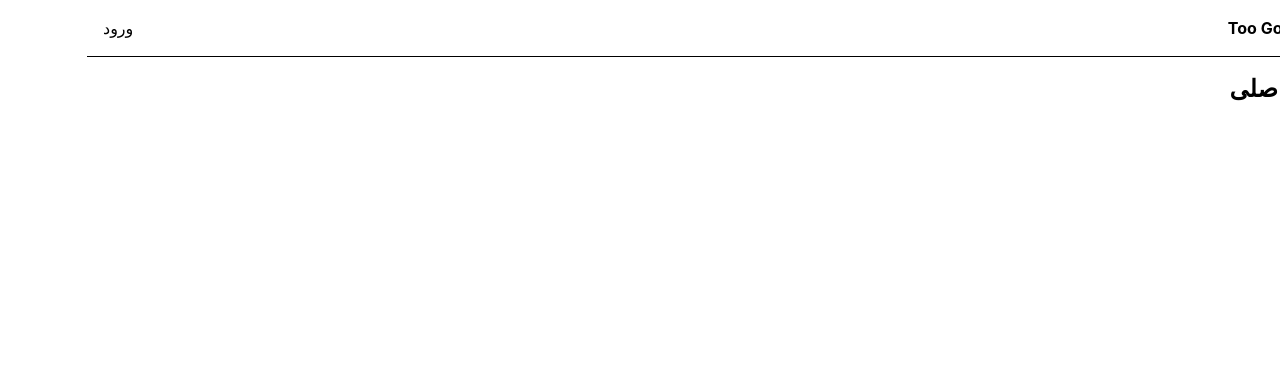
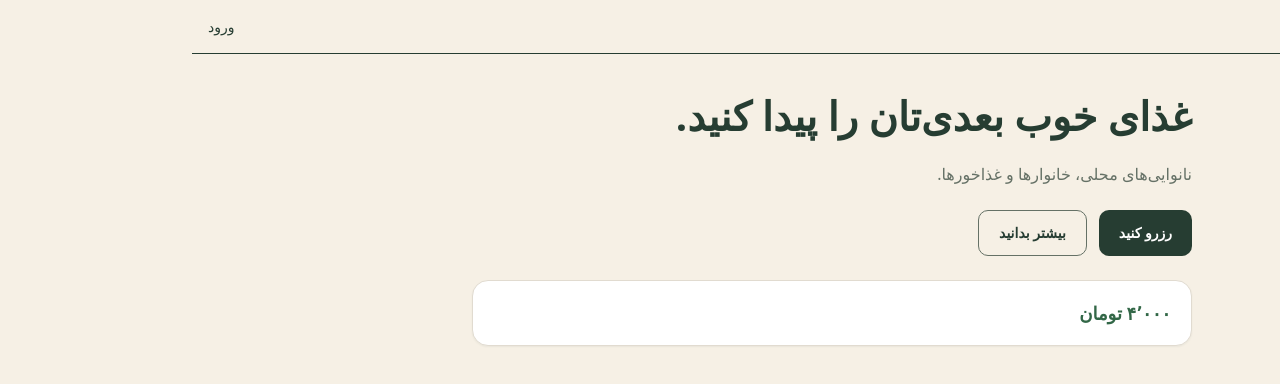
Before and after one commit to samanskh/tahe-dig-frontend, a React (Vite) app: page / in a window 1280 px wide. Shown: the top 384 px of the page. Built offline with nearby package versions, Linux system fonts and the light colour scheme; no server answers.

Commit message:
feat: add Crumb design tokens, Vazirmatn font and base styles

```diff
--- a/package.json
+++ b/package.json
@@ -10,6 +10,7 @@
     "preview": "vite preview"
   },
   "dependencies": {
+    "@fontsource-variable/vazirmatn": "^5.3.0",
     "@tailwindcss/vite": "^4.3.3",
     "react": "^19.3.1",
     "react-dom": "^19.3.1",
--- a/src/index.css
+++ b/src/index.css
@@ -1 +1,126 @@
 @import "tailwindcss";
+
+/* ============================================
+   Crumb Design System v1.0 — Design Tokens
+   ============================================ */
+
+@theme {
+  /* ---------- Font ---------- */
+  --font-sans: "Vazirmatn Variable", system-ui, sans-serif;
+
+  /* ---------- Colors: surfaces ---------- */
+  --color-background: #f6f0e5;
+  --color-surface: #ffffff;
+  --color-surface-secondary: #eee8dd;
+  --color-surface-sage: #dce6d6;
+
+  /* ---------- Colors: text ---------- */
+  --color-text-primary: #263d32;
+  --color-text-secondary: #657166;
+  --color-text-disabled: #98a097;
+  --color-text-inverse: #ffffff;
+  --color-text-on-accent: #263d32;
+
+  /* ---------- Colors: primary ---------- */
+  --color-primary: #263d32;
+  --color-primary-hover: #1d3027;
+  --color-primary-pressed: #15231b;
+  --color-primary-subtle: #e3e9da;
+  --color-on-primary: #ffffff;
+
+  /* ---------- Colors: accent ---------- */
+  --color-accent: #e8b477;
+  --color-accent-subtle: #fbebd3;
+
+  /* ---------- Colors: borders & focus ---------- */
+  --color-border-default: #e1dbd0;
+  --color-border-input: #657166;
+  --color-focus: #527fca;
+
+  /* ---------- Colors: status ---------- */
+  --color-success: #326747;
+  --color-success-subtle: #dce6d6;
+  --color-warning: #94621d;
+  --color-warning-subtle: #fbebd3;
+  --color-error: #a33e32;
+  --color-error-hover: #8a3228;
+  --color-error-pressed: #6e281f;
+  --color-error-subtle: #fbeae6;
+
+  /* ---------- Spacing (4px grid) ---------- */
+  --spacing: 4px; /* space-1 = 4px, space-4 = 16px, space-16 = 64px */
+
+  /* ---------- Radius ---------- */
+  --radius-sm: 6px;
+  --radius-md: 10px;
+  --radius-lg: 16px;
+  --radius-xl: 22px;
+  --radius-2xl: 28px;
+  --radius-full: 999px;
+
+  /* ---------- Shadows (elevation 0–3) ---------- */
+  --shadow-1: 0 1px 2px rgb(38 61 50 / 0.06);
+  --shadow-2: 0 4px 12px rgb(38 61 50 / 0.08);
+  --shadow-3: 0 16px 40px rgb(38 61 50 / 0.14);
+
+  /* ---------- Breakpoints ---------- */
+  --breakpoint-sm: 48rem;   /* 768px — tablet */
+  --breakpoint-lg: 64rem;   /* 1024px — desktop */
+  --breakpoint-xl: 90rem;   /* 1440px — wide desktop */
+}
+
+/* ============================================
+   Dark theme (از صفحه ۳ فیگما)
+   ============================================ */
+[data-theme="dark"] {
+  --color-background: #17231d;
+  --color-surface: #202e26;
+  --color-text-primary: #f4f0e7;
+  --color-text-secondary: #b6c1b7;
+  --color-primary: #b8d1b1;
+  --color-border-default: #3b4a40;
+  --color-error: #f0a397;
+}
+
+/* ============================================
+   Base styles
+   ============================================ */
+@layer base {
+  html {
+    font-family: var(--font-sans);
+    background-color: var(--color-background);
+    color: var(--color-text-primary);
+    -webkit-font-smoothing: antialiased;
+  }
+
+  body {
+    margin: 0;
+    min-height: 100vh;
+    font-size: 14px;     /* body/MD */
+    line-height: 21px;
+  }
+
+  /* Focus ring: ۳ پیکسل، همیشه قابل مشاهده (WCAG) */
+  :focus-visible {
+    outline: 3px solid var(--color-focus);
+    outline-offset: 2px;
+  }
+}
+
+/* ============================================
+   Typography scale (از صفحه ۱ فیگما)
+   ============================================ */
+@layer components {
+  .text-display-xl { font-size: 40px; line-height: 44px; font-weight: 700; }
+  .text-title-xl   { font-size: 32px; line-height: 38px; font-weight: 700; }
+  .text-title-lg   { font-size: 24px; line-height: 32px; font-weight: 600; }
+  .text-title-md   { font-size: 20px; line-height: 28px; font-weight: 600; }
+  .text-title-sm   { font-size: 16px; line-height: 22px; font-weight: 600; }
+  .text-body-lg    { font-size: 16px; line-height: 24px; font-weight: 400; }
+  .text-body-md    { font-size: 14px; line-height: 21px; font-weight: 400; }
+  .text-label-lg   { font-size: 16px; line-height: 24px; font-weight: 600; }
+  .text-label-md   { font-size: 14px; line-height: 20px; font-weight: 600; }
+  .text-caption    { font-size: 12px; line-height: 16px; font-weight: 500; }
+  .text-price-lg   { font-size: 24px; line-height: 32px; font-weight: 700; }
+  .text-price-md   { font-size: 18px; line-height: 24px; font-weight: 700; }
+}
--- a/src/main.tsx
+++ b/src/main.tsx
@@ -1,6 +1,7 @@
 import { StrictMode } from 'react'
 import { createRoot } from 'react-dom/client'
 import App from '@/app/App'
+import '@fontsource-variable/vazirmatn'
 import './index.css'
 
 createRoot(document.getElementById('root')!).render(
--- a/src/pages/HomePage.tsx
+++ b/src/pages/HomePage.tsx
@@ -1,3 +1,25 @@
 export default function HomePage() {
-  return <h1 className="text-2xl font-bold">صفحه اصلی</h1>
+  return (
+    <div className="mx-auto max-w-3xl space-y-6 p-6">
+      <h1 className="text-display-xl text-text-primary">
+        غذای خوب بعدی‌تان را پیدا کنید.
+      </h1>
+      <p className="text-body-lg text-text-secondary">
+        نانوایی‌های محلی، خانوارها و غذاخورها.
+      </p>
+
+      <div className="flex gap-3">
+        <button className="rounded-md bg-primary px-5 py-3 text-label-md text-on-primary hover:bg-primary-hover active:bg-primary-pressed">
+          رزرو کنید
+        </button>
+        <button className="rounded-md border border-border-input px-5 py-3 text-label-md text-text-primary">
+          بیشتر بدانید
+        </button>
+      </div>
+
+      <div className="rounded-lg border border-border-default bg-surface p-5 shadow-1">
+        <p className="text-price-md text-success">۴٬۰۰۰ تومان</p>
+      </div>
+    </div>
+  )
 }
```
Also changed, not shown: 1 other file (tests, documents, lock files or other folders).
